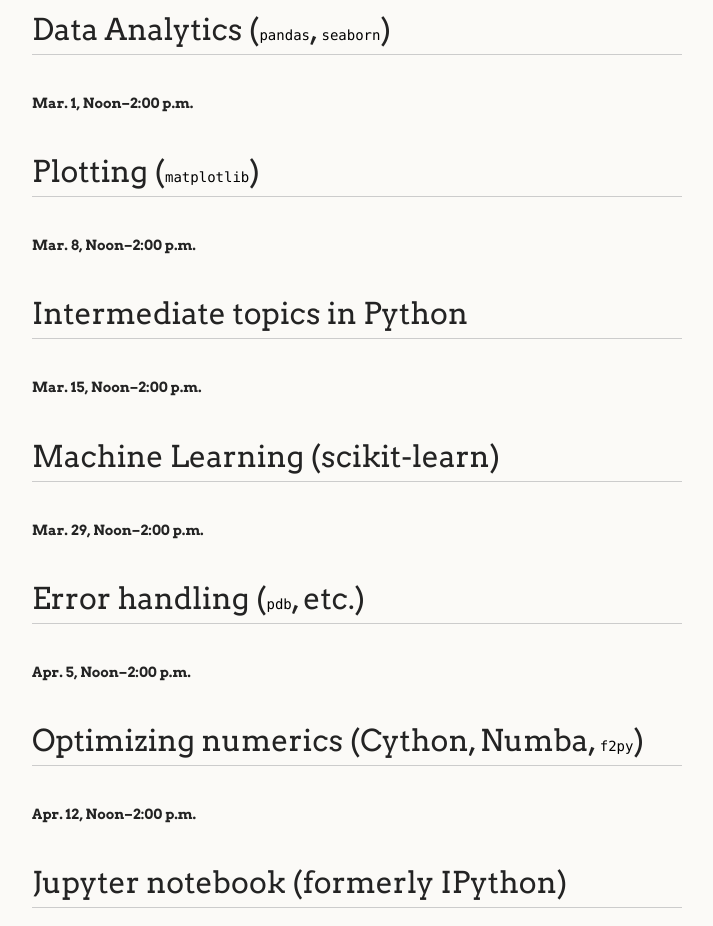
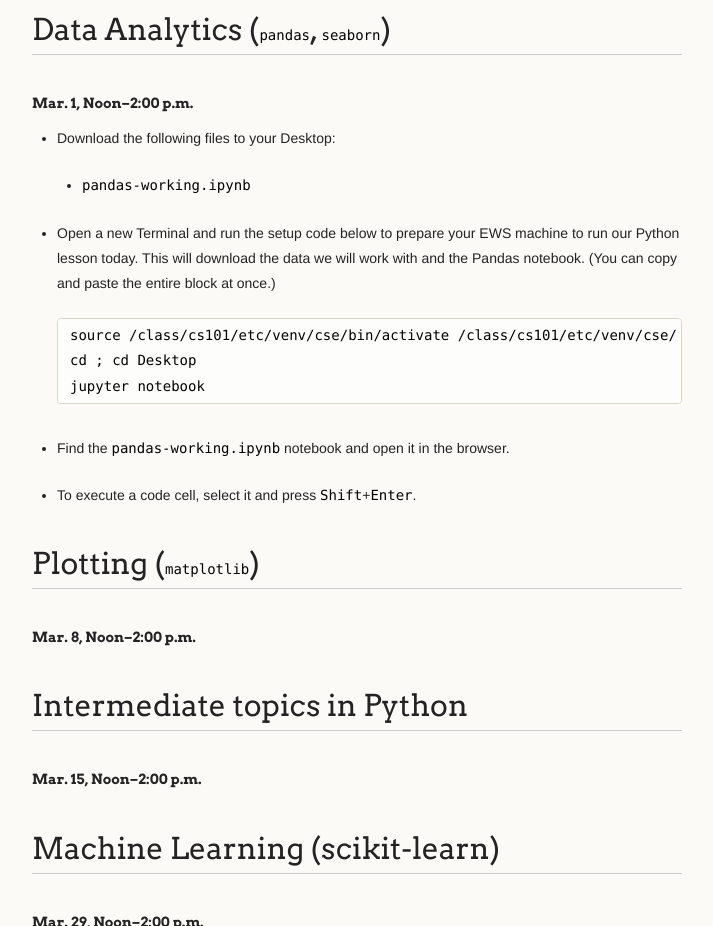
Before and after one commit to illinois-cse/python-sp16, a plain HTML site: page index.html in a window 1280 px wide. Shown: the part 1620-2546 px from the top of the page, without its empty margins (278-991 px from the left). Drawn offline with Linux system fonts and the light colour scheme.

```diff
--- a/index.html
+++ b/index.html
@@ -90,6 +90,27 @@ jupyter notebook
 <h4>
 <a id="mar-1-noon200-pm" class="anchor" href="#mar-1-noon200-pm" aria-hidden="true"><span aria-hidden="true" class="octicon octicon-link"></span></a>Mar. 1, Noon–2:00 p.m.</h4>
 
+<ul>
+<li>
+<p>Download the following files to your Desktop:</p>
+
+<ul>
+<li>  <a href="./lessons/pandas-working.ipynb"><code>pandas-working.ipynb</code></a>
+</li>
+</ul>
+</li>
+<li>
+<p>Open a new Terminal and run the setup code below to prepare your EWS machine to run our Python lesson today.  This will download the data we will work with and the Pandas notebook.  (You can copy and paste the entire block at once.)</p>
+
+<pre><code>source /class/cs101/etc/venv/cse/bin/activate /class/cs101/etc/venv/cse/
+cd ; cd Desktop
+jupyter notebook
+</code></pre>
+</li>
+<li><p>Find the <code>pandas-working.ipynb</code> notebook and open it in the browser.</p></li>
+<li><p>To execute a code cell, select it and press <code>Shift</code>+<code>Enter</code>.</p></li>
+</ul>
+
 <h1>
 <a id="plotting-matplotlib" class="anchor" href="#plotting-matplotlib" aria-hidden="true"><span aria-hidden="true" class="octicon octicon-link"></span></a>Plotting (<code>matplotlib</code>)</h1>
 
```
Also changed, not shown: params.json (+1 -1 lines).
